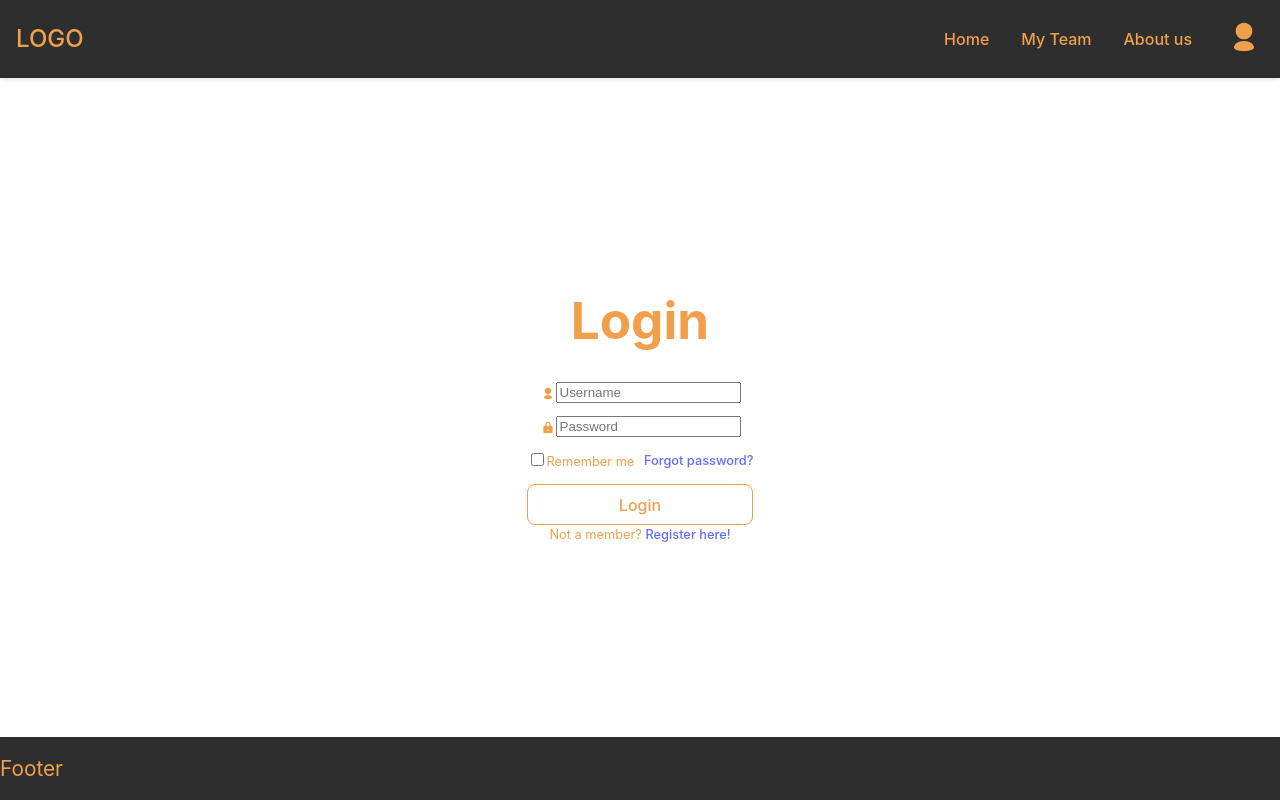
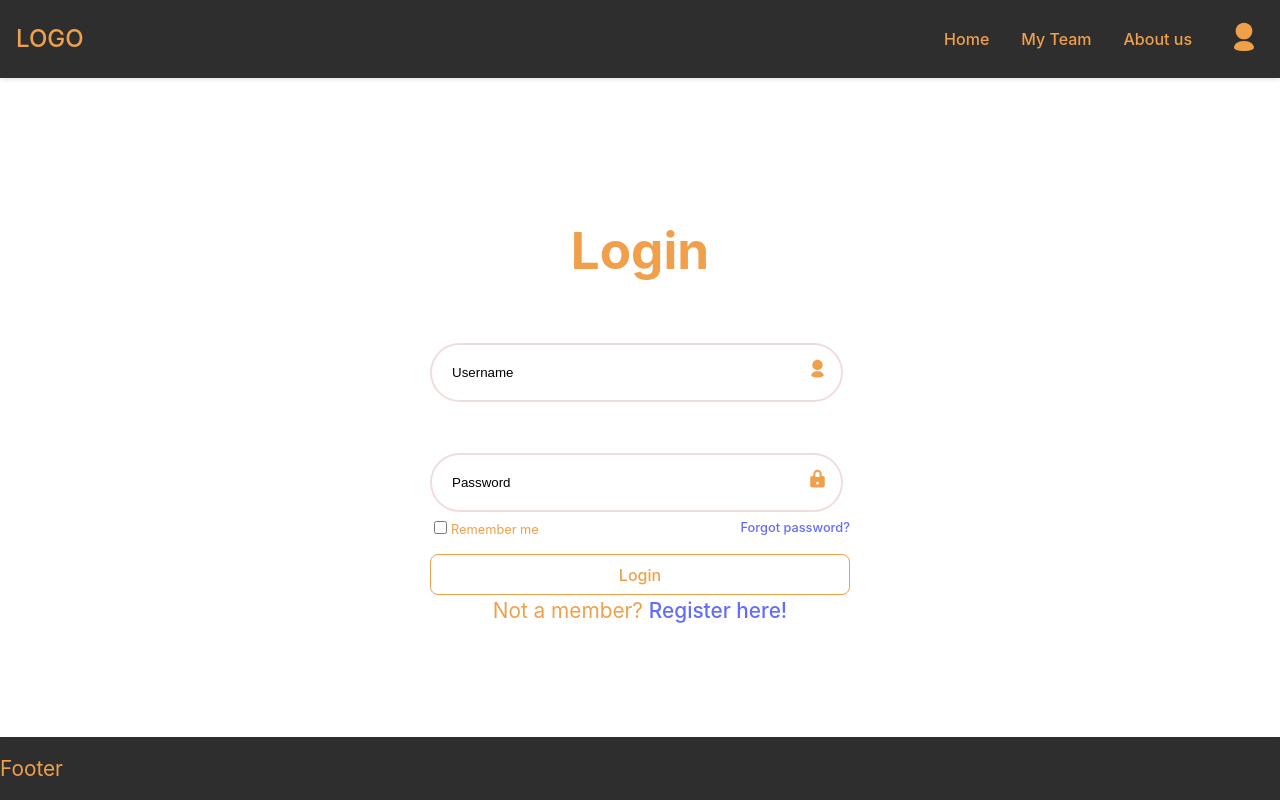
Before and after one commit to AndresLaptes/DeveloperWeek, a React (Vite) app in the folder frontend/: page /Login in a window 1280 px wide. Built offline with nearby package versions, Linux system fonts and the light colour scheme.

Commit message:
Fixed input-box paddings and rearranged the form.

```diff
--- a/frontend/src/components/LoginForm.jsx
+++ b/frontend/src/components/LoginForm.jsx
@@ -9,12 +9,12 @@ const LoginForm = () => {
             <form action="">
                 <h1>Login</h1>
                 <div className="input-box">
-                    <TiUser />
                     <input type="text" placeholder='Username' required/>
+                    <TiUser className="icon"/>
                 </div>
                 <div className="input-box">
-                    <TiLockClosed />
                     <input type="text" placeholder='Password' required/>
+                    <TiLockClosed className="icon"/>
                 </div>
                 <div className="remember-forgot">
                     <label><input type="checkbox"/>Remember me</label>
--- a/frontend/src/styles/LoginForm.css
+++ b/frontend/src/styles/LoginForm.css
@@ -1,36 +1,61 @@
 .wrapper {
+    width: 420px;
     display: flex;
     justify-content: center;
     align-items: center;
 }
 
 form {
+    width: 100%;
     display: flex;
     flex-direction: column;
     justify-content: center;
     align-items: center;
 }
 
-.wrapper label{
-    font-size: 0.8rem;
+.wrapper .input-box{
+    position: relative;
+    width: 100%;
+    height: 50px;
+    margin: 30px 0;
 }
 
-.wrapper p{
-    font-size: 0.8rem;
+.input-box input {
+    padding: 20px 45px 20px 20px;
+    width: 82%;
+    background: transparent;
+    border: none;
+    outline: none;
+    border: 2px solid rgba(186, 82, 82, 0.2);
+    border-radius: 40px;
+    color: black;
 }
 
-.wrapper a{
-    font-size: 0.8rem;
+.input-box input::placeholder{
+    color: black;
 }
 
-.remember-forgot label{
-    margin-right: 0.6rem;
+.input-box .icon{
+    position: absolute;
+    right: 20px;
+    top: 50%;
+    transform: translateY(-50%);
+    font-size: 25px;
 }
-.wrapper div{
+
+.wrapper .remember-forgot{
+    font-size: 0.8rem;
+    width: 100%;
     display:flex;
-    align-items: center;
-    margin-bottom: 0.8rem;
+    justify-content: space-between;
+    margin: -15px 0 15px;
 }
+
+.remember-forgot label input{
+    accent-color: #fff;
+    margin-right: 4px;
+}
+
 
 .submit-button {
     width: 100%;
```
